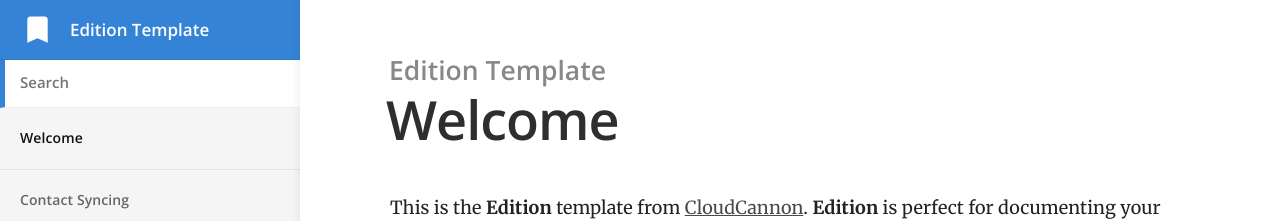
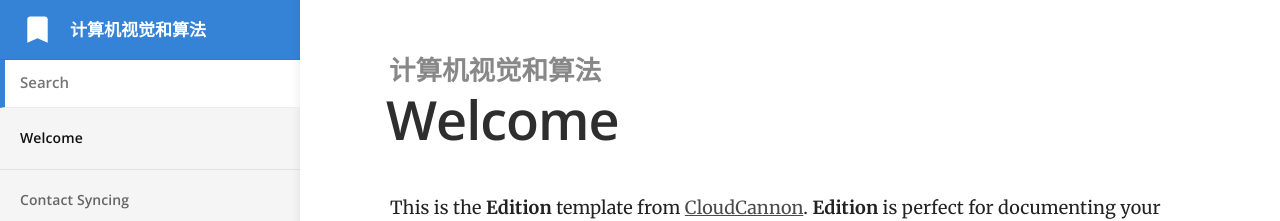
Before and after one commit to kebinpeng/kebinpeng.github.io, a Jekyll site: the page built from index.md, in a window 1280 px wide. Shown: the top 221 px of the page. Built offline with Jekyll 4.4.1, drawn with Linux system fonts in a browser that asks for light colours.

Commit message:
Update _config.yml

```diff
--- a/_config.yml
+++ b/_config.yml
@@ -1,8 +1,8 @@
 # ----
 # Site
 
-title: Edition Template
-url: "https://long-pig.cloudvent.net"
+title: 计算机视觉和算法
+url: "https://kebinpeng.github.io/"
 baseurl:
 google_analytics_key:
 show_full_navigation: true
@@ -22,7 +22,7 @@ social:
 # -----
 # Build
 
-timezone: Etc/UTC
+timezone: America/Chicago
 
 permalink: pretty
 language:  zh-CN
```
